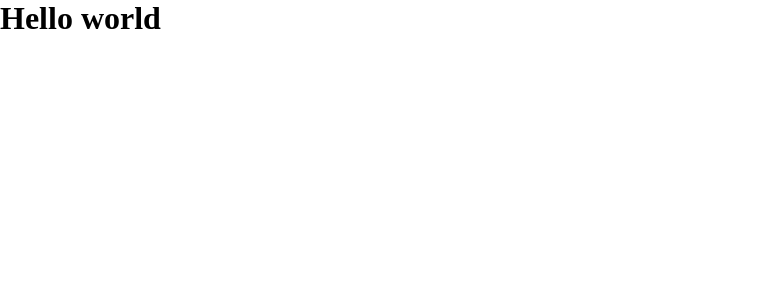
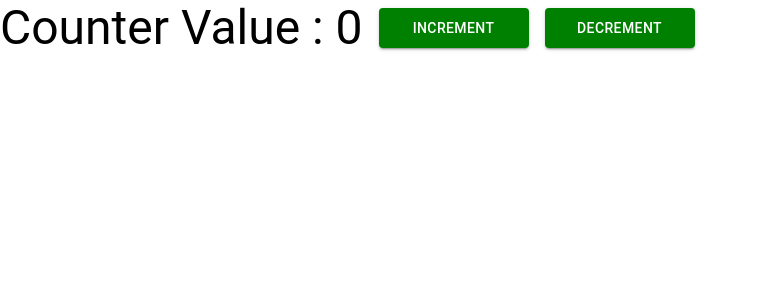
Before and after one commit to Hdewani/NJS-MUI, a Next.js app: page / in a window 1280 px wide. Shown: the top 300 px of the page, without its empty margins (0-759 px from the left). Built offline with nearby package versions, Linux system fonts and the light colour scheme.

Commit message:
added increment

```diff
--- a/package.json
+++ b/package.json
@@ -9,6 +9,10 @@
     "lint": "next lint"
   },
   "dependencies": {
+    "@emotion/react": "^11.11.1",
+    "@emotion/styled": "^11.11.0",
+    "@mui/icons-material": "^5.14.0",
+    "@mui/material": "^5.14.0",
     "@types/node": "20.4.2",
     "@types/react": "18.2.15",
     "@types/react-dom": "18.2.7",
--- a/src/pages/index.tsx
+++ b/src/pages/index.tsx
@@ -1,4 +1,41 @@
+import { Button, Stack, Typography } from '@mui/material'
+import { useState } from 'react'
+
 export default function Home() {
-  return <h1>Hello world</h1>
+	const [counter, setCounter] = useState(0)
 
+	const increment = () => {
+		setCounter(counter + 1)
+	}
+	const decrement = () => {
+		setCounter(counter - 1)
+	}
+
+	return (
+		<Stack direction={'row'} spacing={2} alignItems={'center'}>
+			<Typography variant="h3">Counter Value : {counter}</Typography>
+			<Button
+				variant="contained"
+				sx={{
+					backgroundColor: 'green',
+					height: '40px',
+					width: '150px',
+				}}
+				onClick={increment}
+			>
+				Increment
+			</Button>
+			<Button
+				variant="contained"
+				sx={{
+					backgroundColor: 'green',
+					height: '40px',
+					width: '150px',
+				}}
+				onClick={decrement}
+			>
+				Decrement
+			</Button>
+		</Stack>
+	)
 }
```
Also changed, not shown: src/pages/car/[name].tsx (+13 -3 lines), 1 other file (tests, documents, lock files or other folders).
